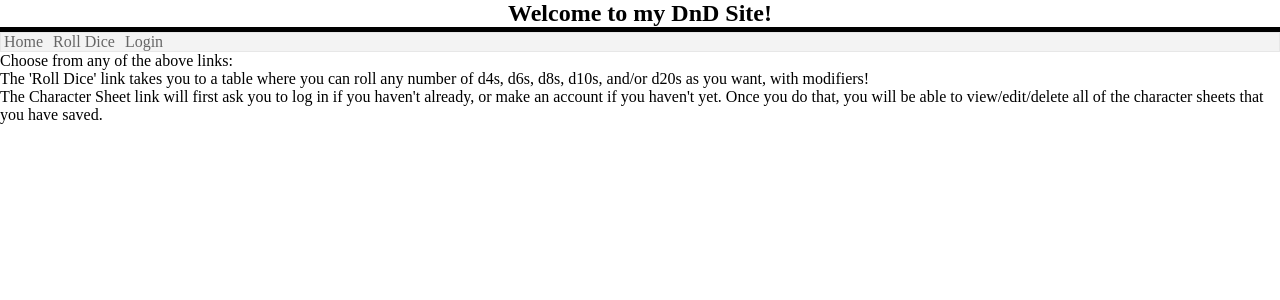
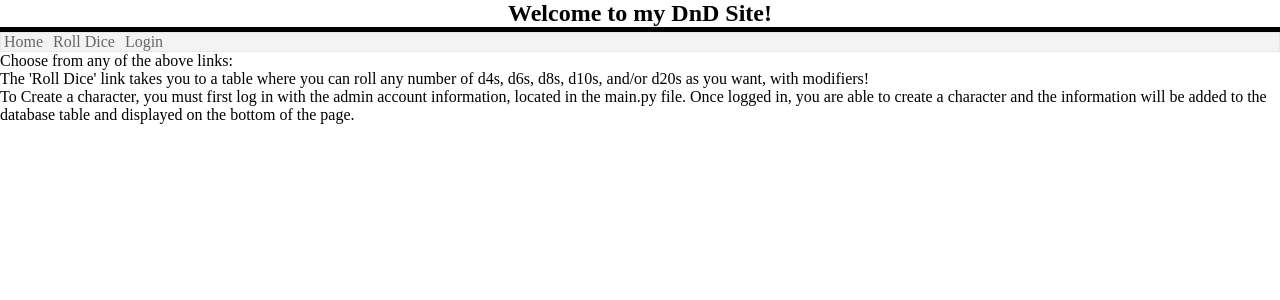
Before and after one commit to keithmorel/dndproj, a Flask app: page / in a window 1280 px wide. Shown: the top 300 px of the page. Run offline with Flask 2, Linux system fonts and the light colour scheme.

Commit message:
Updated readm and homepage, added comments to all of the new features in main.py

```diff
--- a/dndroller/templates/home.html
+++ b/dndroller/templates/home.html
@@ -20,7 +20,7 @@
             <div class="content"></div>
                 <p>Choose from any of the above links:<br>
                 The 'Roll Dice' link takes you to a table where you can roll any number of d4s, d6s, d8s, d10s, and/or d20s as you want, with modifiers!<br>
-                The Character Sheet link will first ask you to log in if you haven't already, or make an account if you haven't yet. Once you do that, you will be able to view/edit/delete all of the character sheets that you have saved.<br>
+                To Create a character, you must first log in with the admin account information, located in the main.py file. Once logged in, you are able to create a character and the information will be added to the database table and displayed on the bottom of the page.
             <div class="footer"></div>
         </div>
     </body>
```
Also changed, not shown: dndroller/main.py (+10 -0 lines), README.md.
